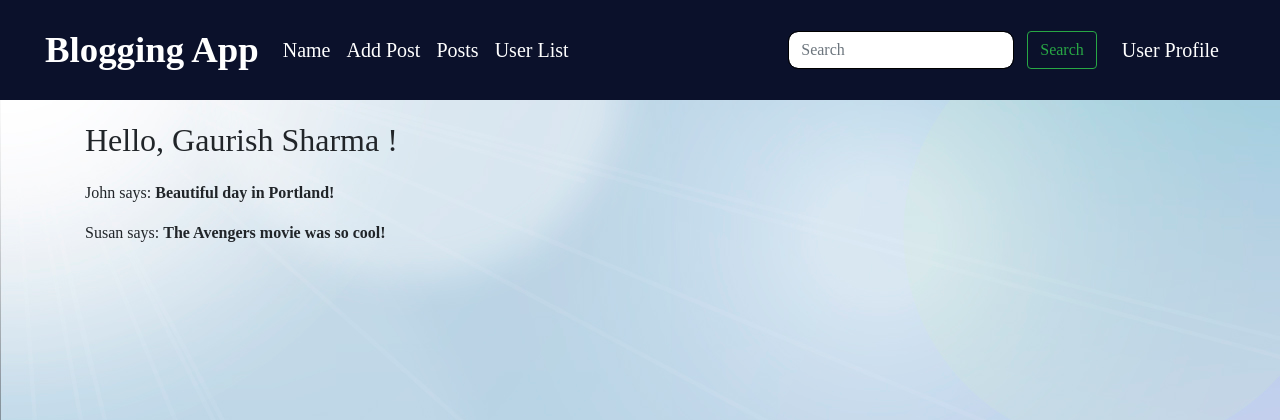
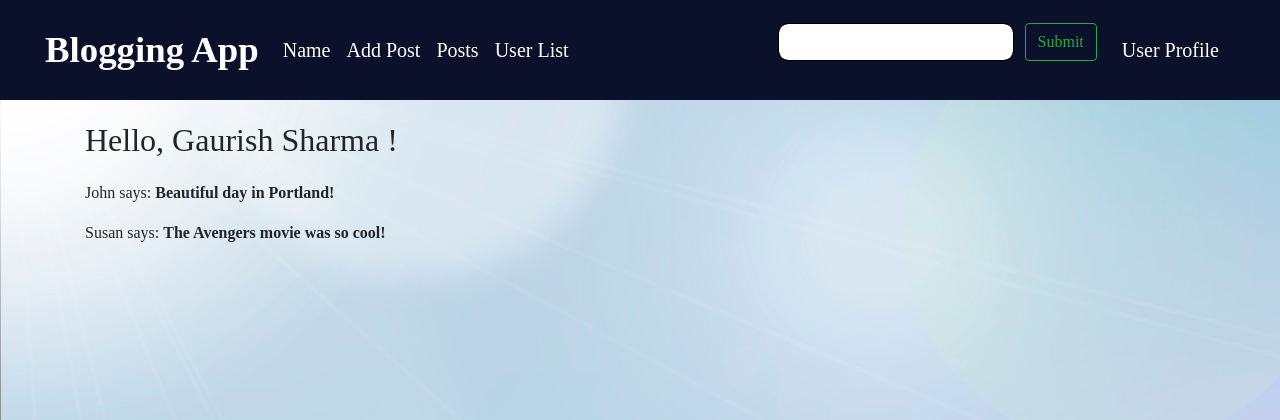
Before and after one commit to Gaurish17sharma/Flask-blog, a Flask app: page / in a window 1280 px wide. Shown: the top 420 px of the page. Run offline with Flask 3, Linux system fonts and the light colour scheme.

Commit message:
search bar development

```diff
--- a/app.py
+++ b/app.py
@@ -1,5 +1,5 @@
 from flask import Flask , render_template , flash , redirect , url_for
-from forms import NameForm , UserForm , UserUpdationForm , Postform , Loginform
+from forms import NameForm , UserForm , UserUpdationForm , Postform , Loginform , Searchform
 from config import Config
 from flask_migrate import Migrate
 from datetime import datetime , timezone , date
@@ -41,6 +41,7 @@ def login():
     return render_template('login.html' ,
                        form = form)
 
+#creating logout button
 @app.route('/logout', methods=['GET','POST'])
 def logout():
     logout_user()
@@ -54,6 +55,21 @@ def logout():
 def dashboard():
     return render_template('dashboard.html')
 
+#for passing data to base html file
+@app.context_processor
+def base():
+    form = Searchform()
+    return dict(form = form)
+
+#creating search bar
+@app.route('/search' , methods=['GET','POST'])
+def search():
+    form = Searchform()
+    if form.validate_on_submit():
+        Searched = form.search.data
+        return render_template('search.html',
+                           form = form,
+                           Searched=Searched)
 
 #adding posts
 @app.route('/add_post', methods=['GET','POST'])
--- a/forms.py
+++ b/forms.py
@@ -34,3 +34,7 @@ class Loginform(FlaskForm):
     username = StringField('Username', validators=[DataRequired()])
     password_hash = PasswordField('Password',[validators.DataRequired()] )
     submit = SubmitField('Submit')
+
+class Searchform(FlaskForm):
+    search = StringField('Searched' , validators=[DataRequired()])
+    submit = SubmitField('Submit')
--- a/templates/navbar.html
+++ b/templates/navbar.html
@@ -24,10 +24,20 @@
                     User List</a>
                 </li>
             </ul>
-            <form class="d-flex p-1 ml-auto" role="search">
-                <input class="form-control me-2" type="search" placeholder="Search" aria-label="Search">
-                <button class="btn btn-outline-success ml-2" type="submit">Search</button>
+
+            <form class="d-flex p-1 ml-auto" role="search" method= "POST" action="{{ url_for('search') }}" >
+                {{ form.hidden_tag() }}
+                <p>
+                    {{ form.search(
+                    class="form-control me-2") }}
+                </p>
+                <p>
+                    {{ form.submit(
+                    class="btn btn-outline-success ml-3"
+                    ) }}
+                </p>
             </form>
+
             <div class="menu">
                 <li class="nav-link">User Profile</li>
                 <div class="dropdown-menu">
```
Also changed, not shown: templates/search.html (added, +9 -0 lines).
